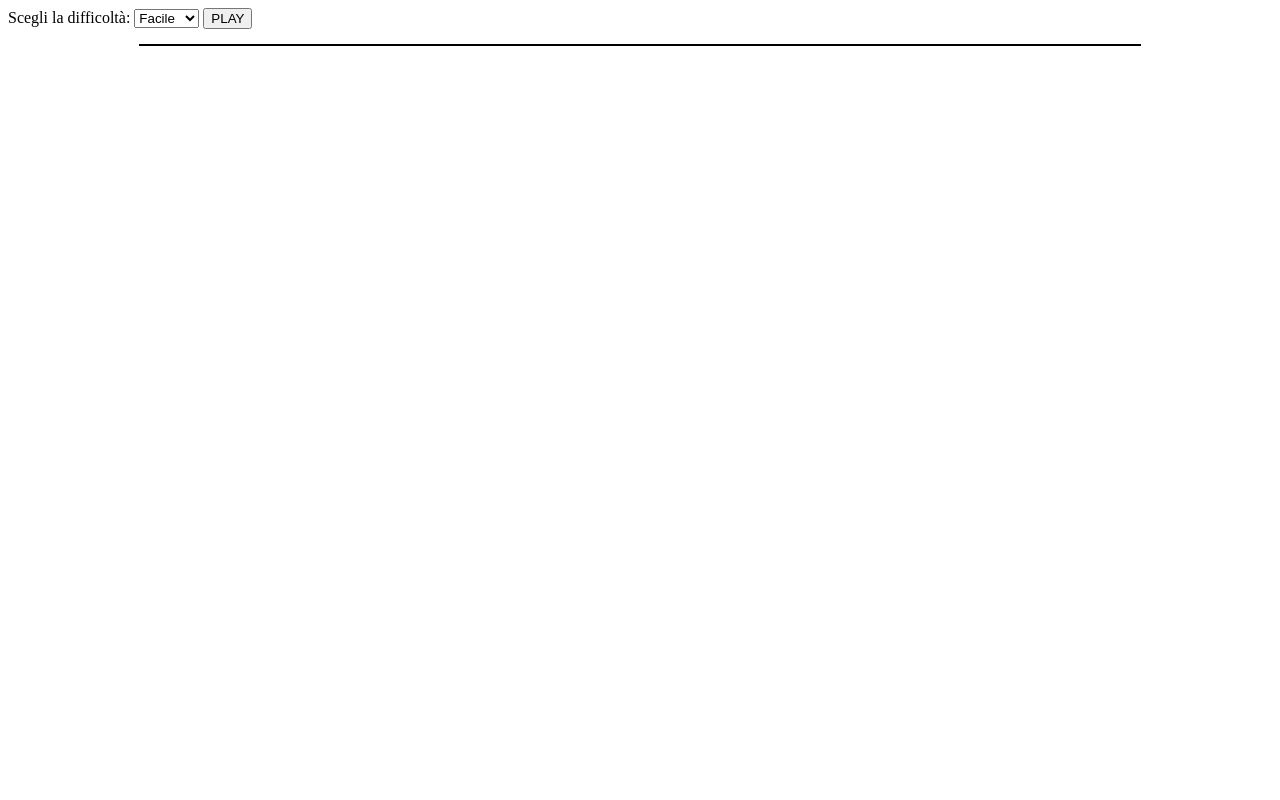
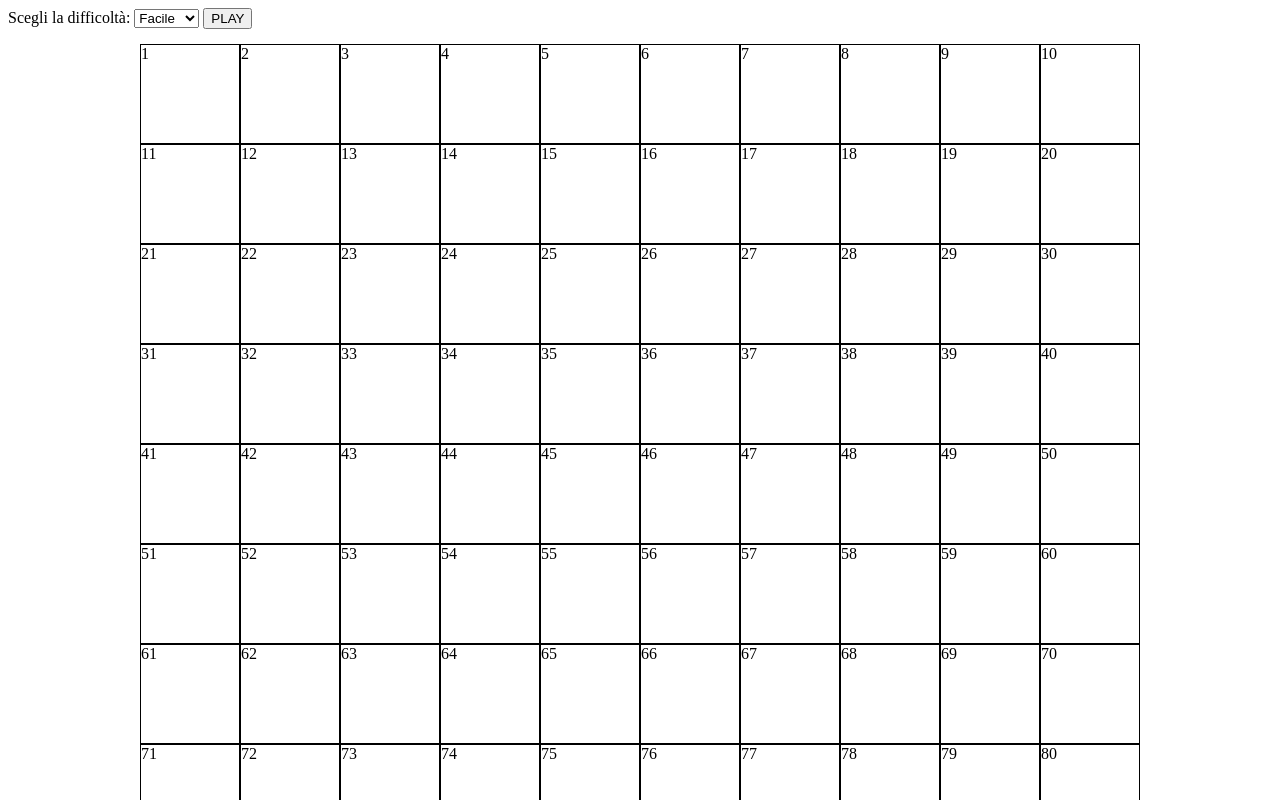
Before and after one commit to antoniostassi/js-campominato-grid, a plain HTML site: page index.html in a window 1280 px wide. Both pictures are taken after a click on the button "PLAY". Shown: the top 800 px of the page. Drawn offline with Linux system fonts and the light colour scheme.

Commit message:
JS | Square Creation based to Difficulty

```diff
--- a/assets/css/style.css
+++ b/assets/css/style.css
@@ -1,7 +1,10 @@
+
+*{
+    box-sizing:border-box;
+}
 
 .container {
     width:1000px;
-    border: 1px solid black;
     margin:15px auto;
     display:flex;
     flex-wrap:wrap;
--- a/assets/js/script.js
+++ b/assets/js/script.js
@@ -1,3 +1,31 @@
 
-const difficulty = document.getElementById("difficulty");
 const start = document.getElementById("start");
+const container = document.querySelector(".container");
+
+start.addEventListener("click", function() {
+
+    const difficulty = document.getElementById("difficulty").value;
+    container.innerHTML = "";
+
+    for (let i=0; i < difficulty; i++) {
+        console.log("Create "+i);
+        createNewElement("div", "square", container, difficulty, i+1);
+    }
+
+});
+
+
+function createNewElement(tagElement, classToAdd, appendTag, gameDifficulty, numberToDisplay){
+
+    let newElement = document.createElement(tagElement);
+    newElement.classList.add(classToAdd);
+    newElement.classList.add("my-col-"+gameDifficulty);
+    appendTag.append(newElement);
+
+    newElement.addEventListener("click", function() {
+        console.log("Test");
+    });
+
+    newElement.innerHTML = numberToDisplay;
+
+}
```
